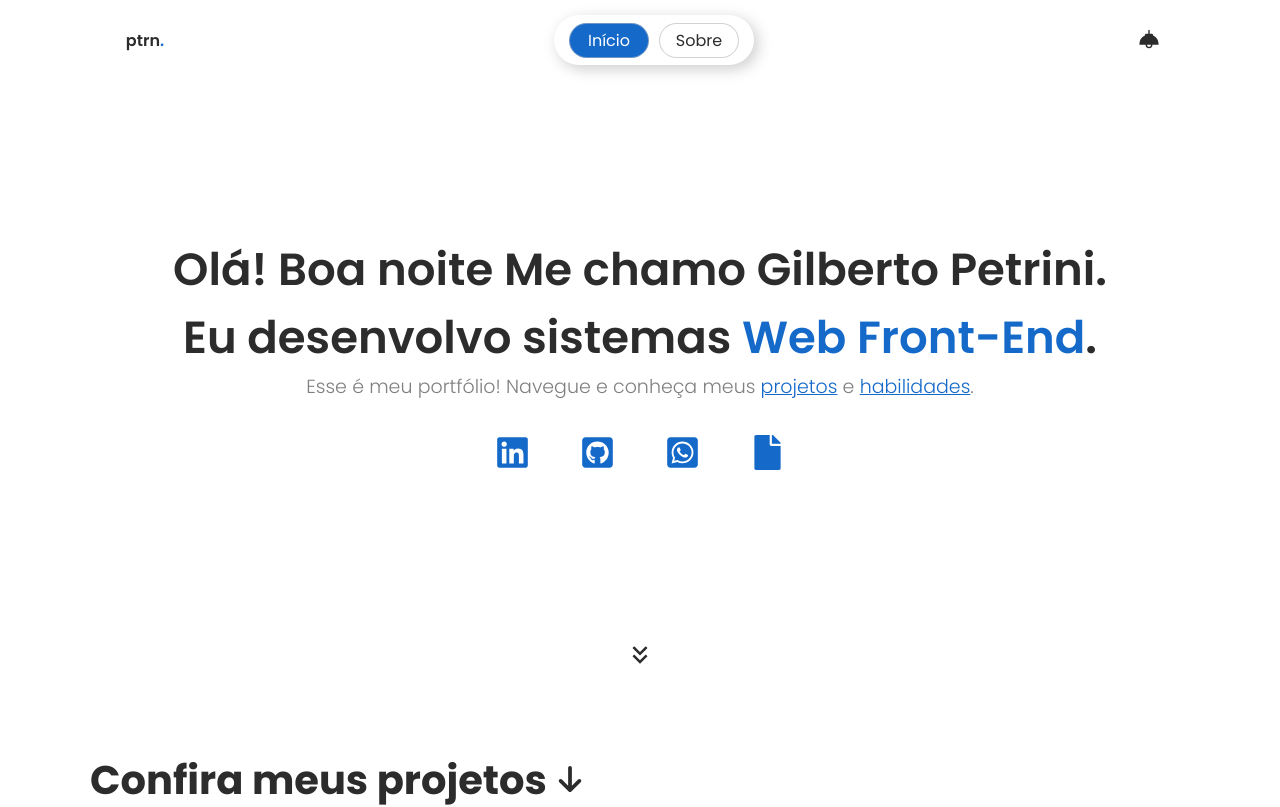
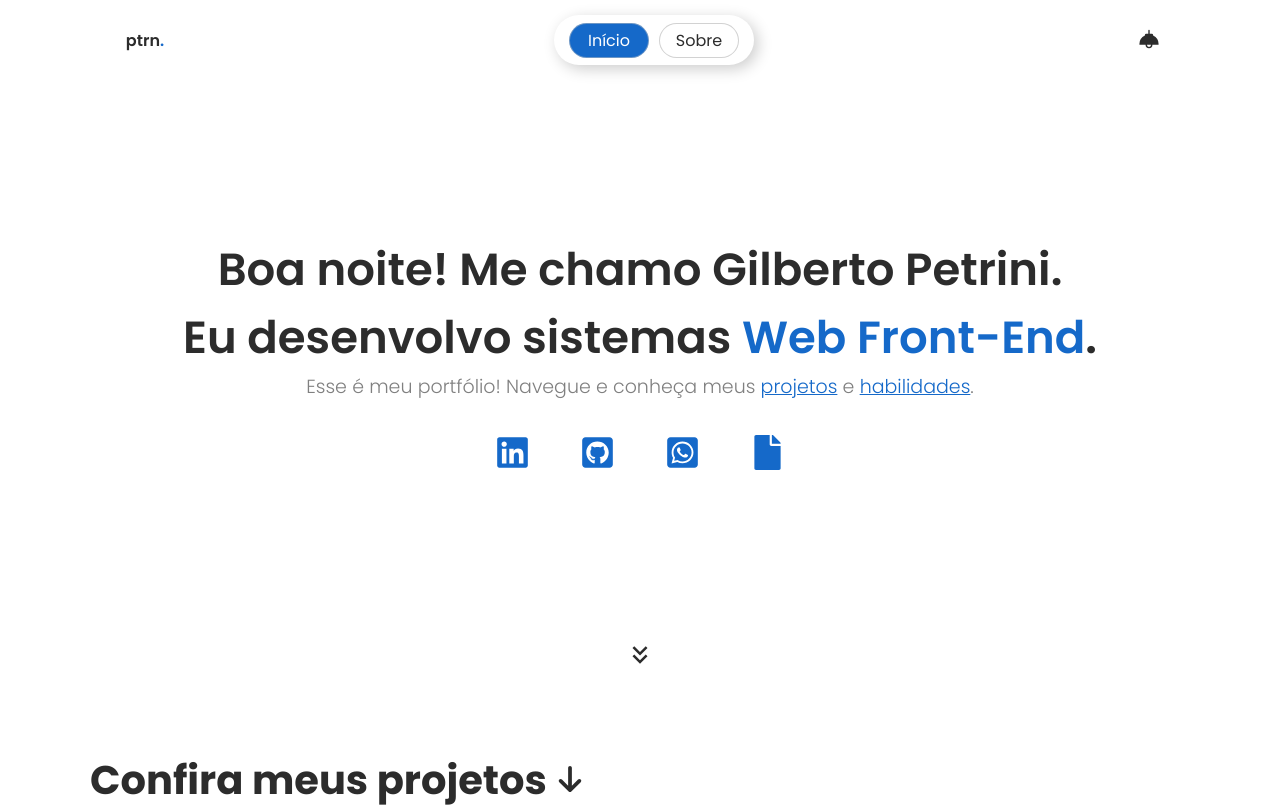
Before and after one commit to petrinidias/portfolio, a Next.js app: page / in a window 1280 px wide. Shown: the top 807 px of the page. Built offline with nearby package versions, Linux system fonts and the light colour scheme.

Commit message:
Saudação personalizada

```diff
--- a/app/componentes/Greetings/index.jsx
+++ b/app/componentes/Greetings/index.jsx
@@ -15,7 +15,7 @@ export default function Greetings() {
         <div className={Styles.principalG}>
             <div className={Styles.greetings}>
                 <div className={Styles.texts}>
-                    <p className={Styles.p1}>Olá! <Saudacao/> Me chamo Gilberto Petrini.</p>
+                    <p className={Styles.p1}><Saudacao/>! Me chamo Gilberto Petrini.</p>
                     <p className={Styles.p1p2}>Eu desenvolvo sistemas <span className={Styles.highlight1}>Web Front-End</span>.</p>
                     <p className={Styles.p2}>Esse é meu portfólio! Navegue e conheça meus <Link href="#projetos" className={Styles.link}>projetos</Link> e <Link href="/sobreMim" className={Styles.link}>habilidades</Link>.</p>
                 </div>
```
